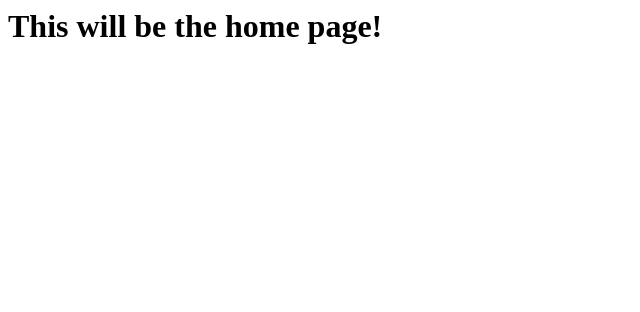
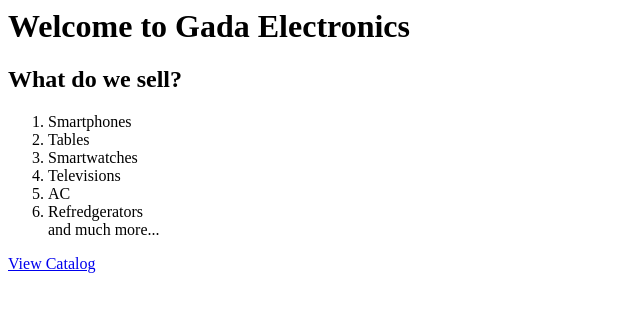
Before and after one commit to NagariaHussain/frappe_accounting_app, a plain HTML site: page accounting_app/www/index.html in a window 1280 px wide. Shown: the whole page, without its empty margins (0-640 px from the left). Drawn offline with Linux system fonts and the light colour scheme.

Commit message:
feat: Add content to home page

```diff
--- a/accounting_app/www/index.html
+++ b/accounting_app/www/index.html
@@ -1 +1,17 @@
-<h1> This will be the home page! </h1>
+<h1>Welcome to Gada Electronics</h1>
+
+<section>
+    <h2>What do we sell?</h2>
+
+    <ol>
+        <li>Smartphones</li>
+        <li>Tables</li>
+        <li>Smartwatches</li>
+        <li>Televisions</li>
+        <li>AC</li>
+        <li>Refredgerators</li>
+        and much more...
+    </ol>
+</section>
+
+<a href="/catalog" class="btn btn-primary">View Catalog</a>
```
